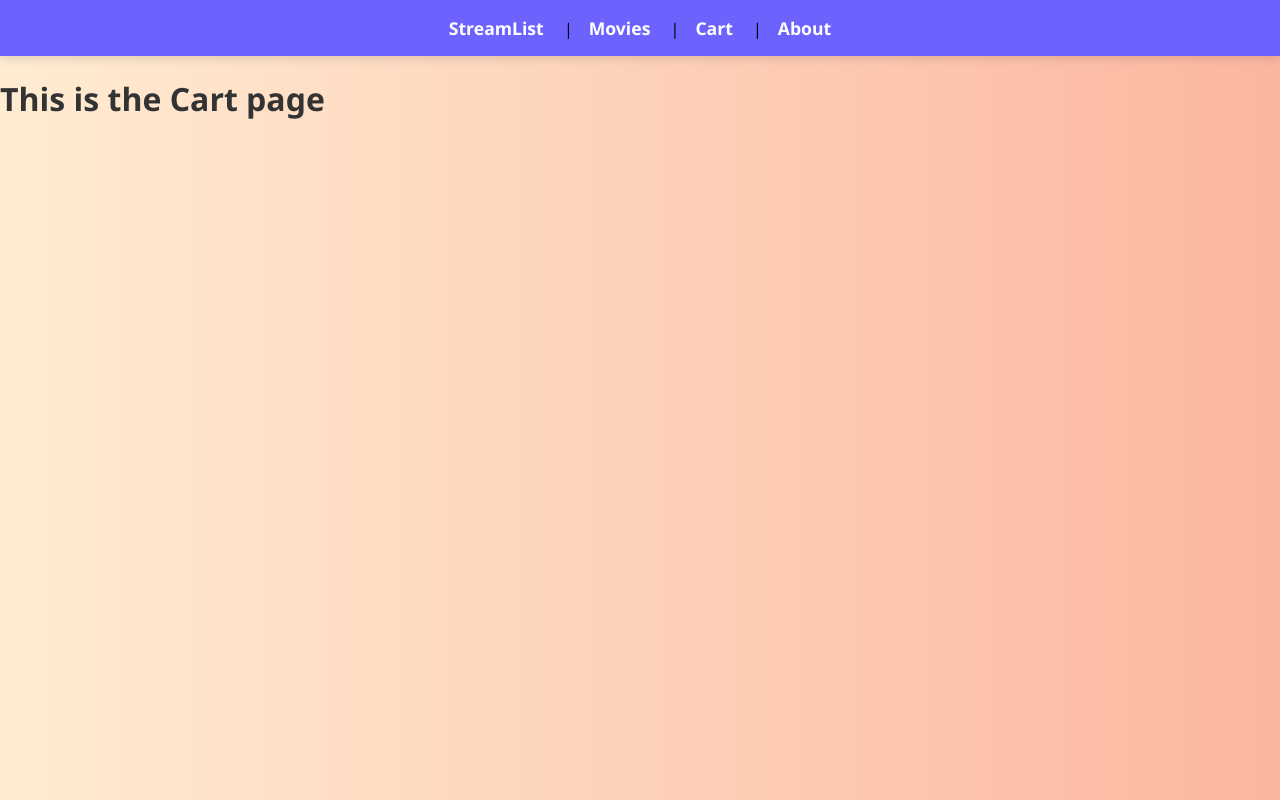
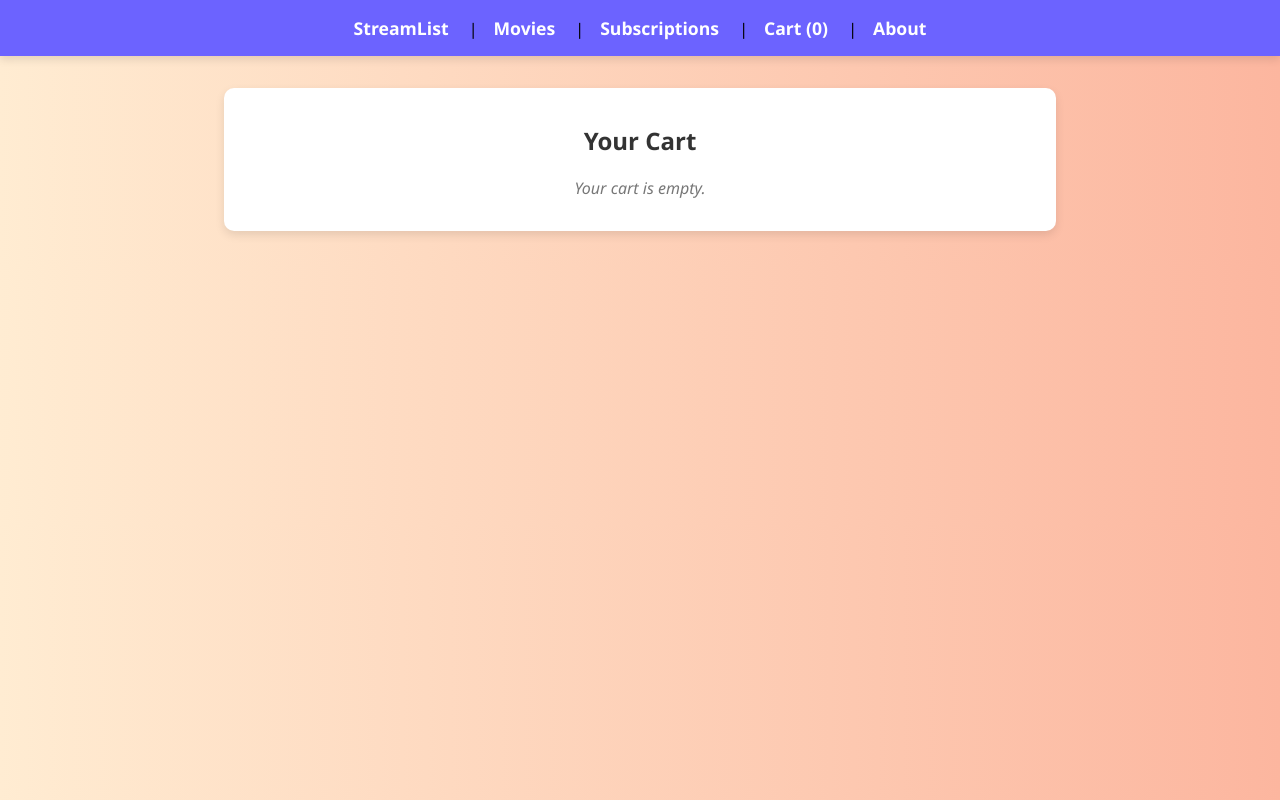
Before and after one commit to ZoMbYuNdRpAnTs/streamlist_me, a React (Create React App) app: page /cart in a window 1280 px wide. Built offline with nearby package versions, Linux system fonts and the light colour scheme.

Commit message:
Updated Cart component and cleaned up styles

```diff
--- a/src/App.css
+++ b/src/App.css
@@ -66,3 +66,81 @@ body {
   max-height: 100px;
   overflow: hidden;
 }
+.cart-container {
+  max-width: 800px;
+  margin: 2rem auto;
+  padding: 1rem;
+  background-color: #ffffff;
+  border-radius: 10px;
+  box-shadow: 0 4px 10px rgba(0, 0, 0, 0.1);
+}
+
+.cart-container h2 {
+  text-align: center;
+  color: #333;
+}
+
+.empty-message {
+  text-align: center;
+  font-style: italic;
+  color: #777;
+}
+
+.cart-items {
+  display: flex;
+  flex-direction: column;
+  gap: 1rem;
+}
+
+.cart-item {
+  display: flex;
+  justify-content: space-between;
+  align-items: center;
+  border-bottom: 1px solid #eee;
+  padding: 0.75rem 0;
+}
+
+.cart-info h3 {
+  margin: 0;
+  font-size: 1.1rem;
+  color: #222;
+}
+
+.cart-info p {
+  margin: 0.25rem 0 0;
+  color: #555;
+}
+
+.cart-controls {
+  display: flex;
+  align-items: center;
+  gap: 0.5rem;
+}
+
+.cart-controls input {
+  width: 60px;
+  padding: 0.25rem;
+  font-size: 1rem;
+}
+
+.cart-controls button {
+  padding: 0.4rem 0.8rem;
+  background-color: #f44336;
+  color: white;
+  border: none;
+  border-radius: 4px;
+  font-weight: bold;
+  cursor: pointer;
+}
+
+.cart-controls button:hover {
+  background-color: #d32f2f;
+}
+
+.cart-total {
+  text-align: right;
+  margin-top: 1rem;
+  font-size: 1.2rem;
+  font-weight: bold;
+  color: #000;
+}
--- a/src/App.js
+++ b/src/App.js
@@ -1,24 +1,64 @@
 import './styles.css';
+import './App.css';
+
+import React, { useState, useEffect } from 'react';
 import { BrowserRouter as Router, Routes, Route, Link } from 'react-router-dom';
+
 import StreamList from './components/StreamList';
 import Movies from './components/Movies';
 import Cart from './components/Cart';
 import About from './components/About';
+import Subscriptions from './components/Subscriptions'; // NEW
 
 function App() {
+  const [cart, setCart] = useState(() => {
+    const stored = localStorage.getItem('cart');
+    return stored ? JSON.parse(stored) : [];
+  });
+
+  useEffect(() => {
+    localStorage.setItem('cart', JSON.stringify(cart));
+  }, [cart]);
+
+  const addToCart = (item) => {
+    const isSubscription = item.type === 'subscription';
+    const alreadyInCart = cart.find(p => p.id === item.id);
+
+    if (isSubscription && cart.some(p => p.type === 'subscription')) {
+      alert('Only one subscription can be added.');
+      return;
+    }
+
+    if (alreadyInCart) {
+      setCart(cart.map(p => p.id === item.id ? { ...p, quantity: p.quantity + 1 } : p));
+    } else {
+      setCart([...cart, { ...item, quantity: 1 }]);
+    }
+  };
+
+  const removeFromCart = (id) => {
+    setCart(cart.filter(p => p.id !== id));
+  };
+
+  const updateQuantity = (id, amount) => {
+    setCart(cart.map(p => p.id === id ? { ...p, quantity: amount } : p));
+  };
+
   return (
     <Router>
       <nav>
         <Link to="/">StreamList</Link> |
         <Link to="/movies">Movies</Link> |
-        <Link to="/cart">Cart</Link> |
+        <Link to="/subscriptions">Subscriptions</Link> |
+        <Link to="/cart">Cart ({cart.reduce((acc, item) => acc + item.quantity, 0)})</Link> |
         <Link to="/about">About</Link>
       </nav>
 
       <Routes>
         <Route path="/" element={<StreamList />} />
         <Route path="/movies" element={<Movies />} />
-        <Route path="/cart" element={<Cart />} />
+        <Route path="/subscriptions" element={<Subscriptions addToCart={addToCart} />} />
+        <Route path="/cart" element={<Cart cart={cart} removeFromCart={removeFromCart} updateQuantity={updateQuantity} />} />
         <Route path="/about" element={<About />} />
       </Routes>
     </Router>
--- /dev/null
+++ b/src/Data.js
@@ -0,0 +1,22 @@
+const products = [
+    {
+      id: 1,
+      type: 'subscription',
+      name: 'EZTech Monthly Plan',
+      price: 9.99,
+    },
+    {
+      id: 2,
+      type: 'accessory',
+      name: 'EZTech Shirt',
+      price: 14.99,
+    },
+    {
+      id: 3,
+      type: 'accessory',
+      name: 'EZTech Phone Case',
+      price: 19.99,
+    },
+  ];
+
+  export default products;
--- a/src/components/Cart.jsx
+++ b/src/components/Cart.jsx
@@ -1,5 +1,42 @@
-function Cart() {
-    return <h1>This is the Cart page</h1>;
-  }
+import React from 'react';
 
-  export default Cart;
+function Cart({ cart, removeFromCart, updateQuantity }) {
+  const total = cart.reduce((sum, item) => sum + item.price * item.quantity, 0);
+
+  return (
+    <div className="cart-container">
+      <h2>Your Cart</h2>
+
+      {cart.length === 0 ? (
+        <p className="empty-message">Your cart is empty.</p>
+      ) : (
+        <div className="cart-items">
+          {cart.map(item => (
+            <div className="cart-item" key={item.id}>
+              <div className="cart-info">
+                <h3>{item.name}</h3>
+                <p>${item.price.toFixed(2)} × {item.quantity}</p>
+              </div>
+
+              <div className="cart-controls">
+                <input
+                  type="number"
+                  min="1"
+                  value={item.quantity}
+                  onChange={(e) => updateQuantity(item.id, Number(e.target.value))}
+                />
+                <button onClick={() => removeFromCart(item.id)}>Remove</button>
+              </div>
+            </div>
+          ))}
+
+          <div className="cart-total">
+            <h3>Total: ${total.toFixed(2)}</h3>
+          </div>
+        </div>
+      )}
+    </div>
+  );
+}
+
+export default Cart;
--- /dev/null
+++ b/src/components/Subscriptions.jsx
@@ -0,0 +1,21 @@
+// src/components/Subscriptions.jsx
+import React from 'react';
+import products from '../Data';
+
+function Subscriptions({ addToCart }) {
+  return (
+    <div>
+      <h2>Available Subscriptions and Accessories</h2>
+      <ul>
+        {products.map(product => (
+          <li key={product.id}>
+            {product.name} - ${product.price.toFixed(2)}
+            <button onClick={() => addToCart(product)}>Add to Cart</button>
+          </li>
+        ))}
+      </ul>
+    </div>
+  );
+}
+
+export default Subscriptions;
```
